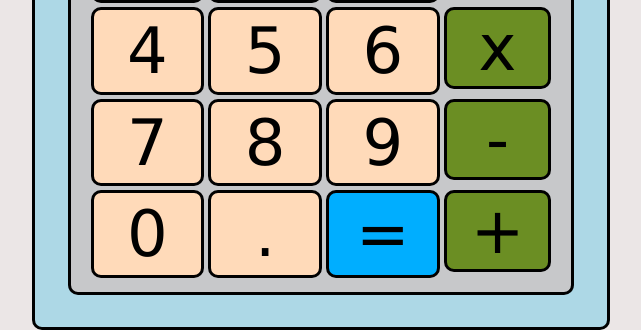
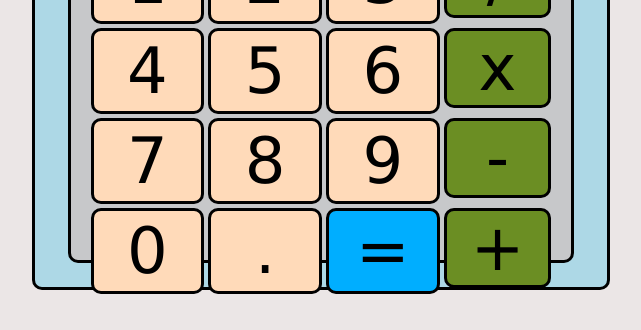
Before and after one commit to autotelico/calculator, a plain HTML site: page index.html in a window 1280 px wide. Shown: the part 473-803 px from the top of the page, without its empty margins (319-960 px from the left). Drawn offline with Linux system fonts and the light colour scheme.

Commit message:
style: Fix calculator .container dimensions

```diff
--- a/style.css
+++ b/style.css
@@ -6,10 +6,10 @@
   top: 50%;
   left: 50%;
   transform: translate(-50%, -50%);
-  height: 80vh;
-  width: 40vw;
-  min-height: 400px;
-  min-width: 400px;
+  min-height: 70vh;
+  min-width: 40vw;
+  height: 400px;
+  width: 400px;
   padding: 30px;
   margin-top: 50px;
 }
@@ -107,12 +107,13 @@ h1 {
 
 @media only screen and (max-width: 350px) {
   .container {
-    width: 40vw;
-    height: 70vh;
+    width: 220px;
+    height: 730px;
     top: 55%;
   }
   .key, .special-key, .operation {
     min-height: 95%;
     min-width: 95%;
+    font-size: 16px;
   }
 }/*# sourceMappingURL=style.css.map */
```
